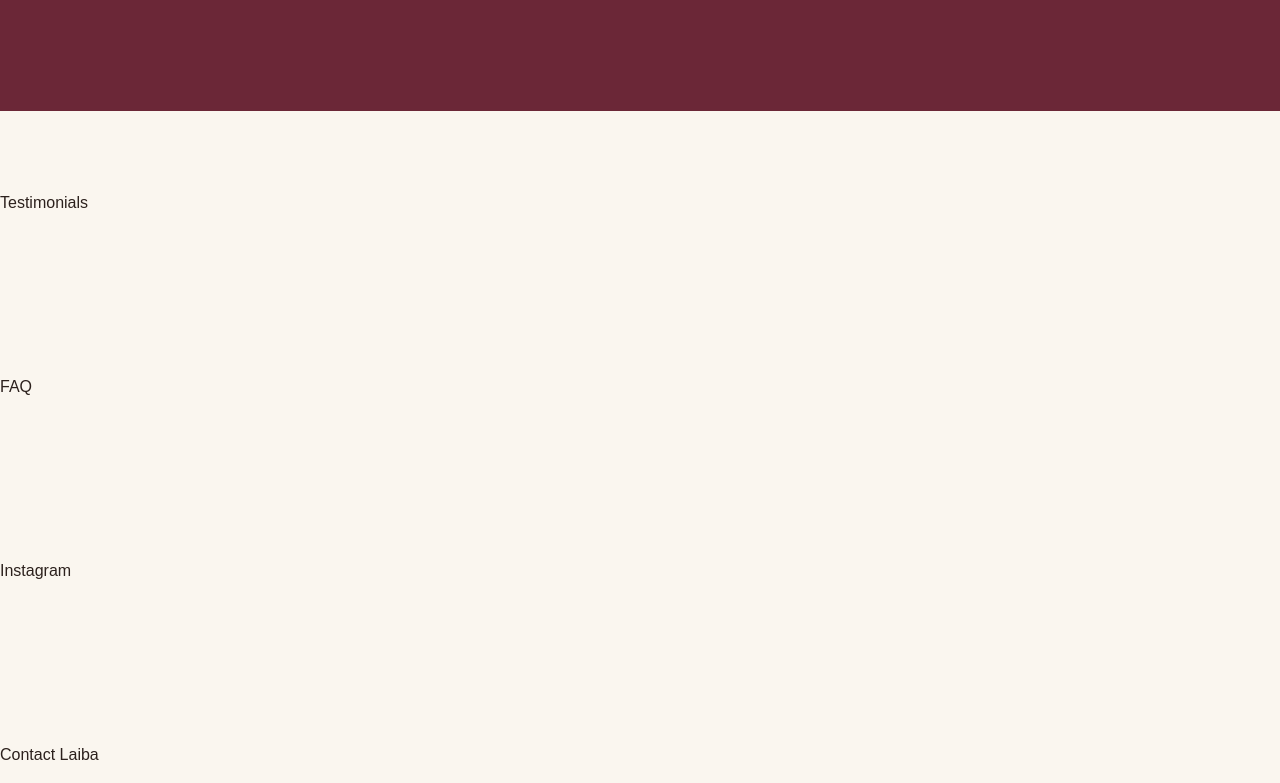
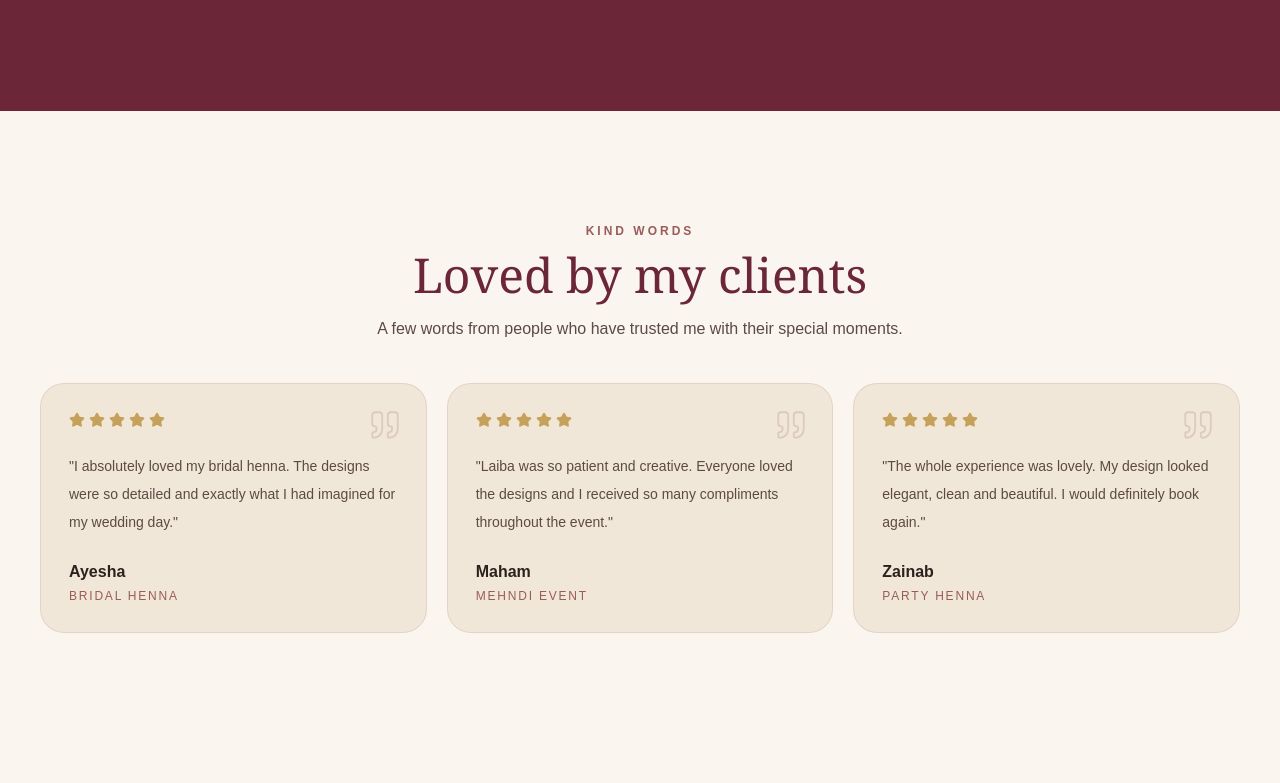
Before and after one commit to HarisRamay/HennaByLaiba, a React (Vite) app: page / in a window 1280 px wide. Shown: the part 5297-6080 px from the top of the page. Built offline with nearby package versions, Linux system fonts and the light colour scheme.

Commit message:
Created Testimonial Section

```diff
--- a/src/entities/testimonial/model/testimonials.js
+++ b/src/entities/testimonial/model/testimonials.js
@@ -0,0 +1,26 @@
+export const testimonials = [
+  {
+    id: 1,
+    name: "Ayesha",
+    occasion: "Bridal Henna",
+    quote:
+      "I absolutely loved my bridal henna. The designs were so detailed and exactly what I had imagined for my wedding day.",
+    rating: 5,
+  },
+  {
+    id: 2,
+    name: "Maham",
+    occasion: "Mehndi Event",
+    quote:
+      "Laiba was so patient and creative. Everyone loved the designs and I received so many compliments throughout the event.",
+    rating: 5,
+  },
+  {
+    id: 3,
+    name: "Zainab",
+    occasion: "Party Henna",
+    quote:
+      "The whole experience was lovely. My design looked elegant, clean and beautiful. I would definitely book again.",
+    rating: 5,
+  },
+];
--- a/src/entities/testimonial/ui/TestimonialCard.jsx
+++ b/src/entities/testimonial/ui/TestimonialCard.jsx
@@ -0,0 +1,40 @@
+import { Quote, Star } from "lucide-react";
+
+function TestimonialCard({ testimonial }) {
+  return (
+    <article className="relative rounded-3xl border border-[#6B2737]/10 bg-[#F1E7D8] p-6 sm:p-7">
+      <Quote
+        size={34}
+        strokeWidth={1.3}
+        className="absolute right-6 top-6 text-[#6B2737]/15"
+      />
+
+      <div className="flex gap-1">
+        {Array.from({ length: testimonial.rating }).map((_, index) => (
+          <Star
+            key={index}
+            size={16}
+            fill="currentColor"
+            className="text-[#C6A15B]"
+          />
+        ))}
+      </div>
+
+      <p className="mt-6 text-sm leading-7 text-[#5C4A43]">
+        "{testimonial.quote}"
+      </p>
+
+      <div className="mt-6">
+        <p className="font-semibold text-[#2C211D]">
+          {testimonial.name}
+        </p>
+
+        <p className="mt-1 text-xs uppercase tracking-[0.15em] text-[#9A5B5B]">
+          {testimonial.occasion}
+        </p>
+      </div>
+    </article>
+  );
+}
+
+export default TestimonialCard;
--- a/src/widgets/Testimonials/Testimonials.jsx
+++ b/src/widgets/Testimonials/Testimonials.jsx
@@ -1,7 +1,28 @@
+import Container from "../../shared/ui/Container/Container";
+import SectionHeading from "../../shared/ui/SectionHeading/SectionHeading";
+
+import TestimonialCard from "../../entities/testimonial/ui/TestimonialCard";
+import { testimonials } from "../../entities/testimonial/model/testimonials";
+
 function Testimonials() {
   return (
-    <section className="py-20">
-      <h2>Testimonials</h2>
+    <section className="bg-[#FAF6EF] py-20 sm:py-28">
+      <Container>
+        <SectionHeading
+          eyebrow="Kind Words"
+          title="Loved by my clients"
+          description="A few words from people who have trusted me with their special moments."
+        />
+
+        <div className="grid gap-5 md:grid-cols-3">
+          {testimonials.map((testimonial) => (
+            <TestimonialCard
+              key={testimonial.id}
+              testimonial={testimonial}
+            />
+          ))}
+        </div>
+      </Container>
     </section>
   );
 }
--- a/src/widgets/WhyChooseUs/WhyChooseUs.jsx
+++ b/src/widgets/WhyChooseUs/WhyChooseUs.jsx
@@ -57,7 +57,7 @@ function WhyChooseUs() {
                         return (
                             <article
                                 key={reason.id}
-                                className="rounded-[1.5rem] border border-white/15 bg-white/5 p-6 text-center backdrop-blur-sm transition duration-300 hover:-translate-y-1 hover:bg-white/10"
+                                className="rounded-3xl border border-white/15 bg-white/5 p-6 text-center backdrop-blur-sm transition duration-300 hover:-translate-y-1 hover:bg-white/10"
                             >
                                 <div className="mx-auto flex h-14 w-14 items-center justify-center rounded-full bg-[#E7CFA4] text-[#6B2737]">
                                     <Icon size={24} strokeWidth={1.7} />
```
